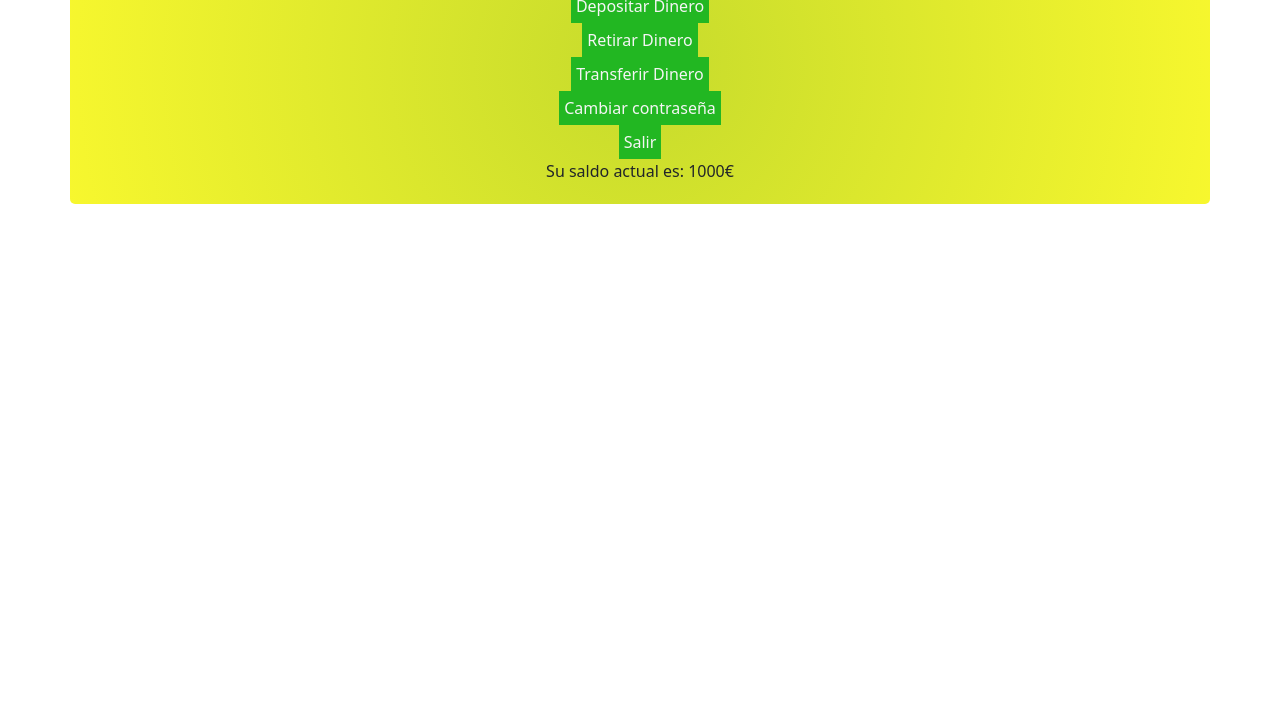
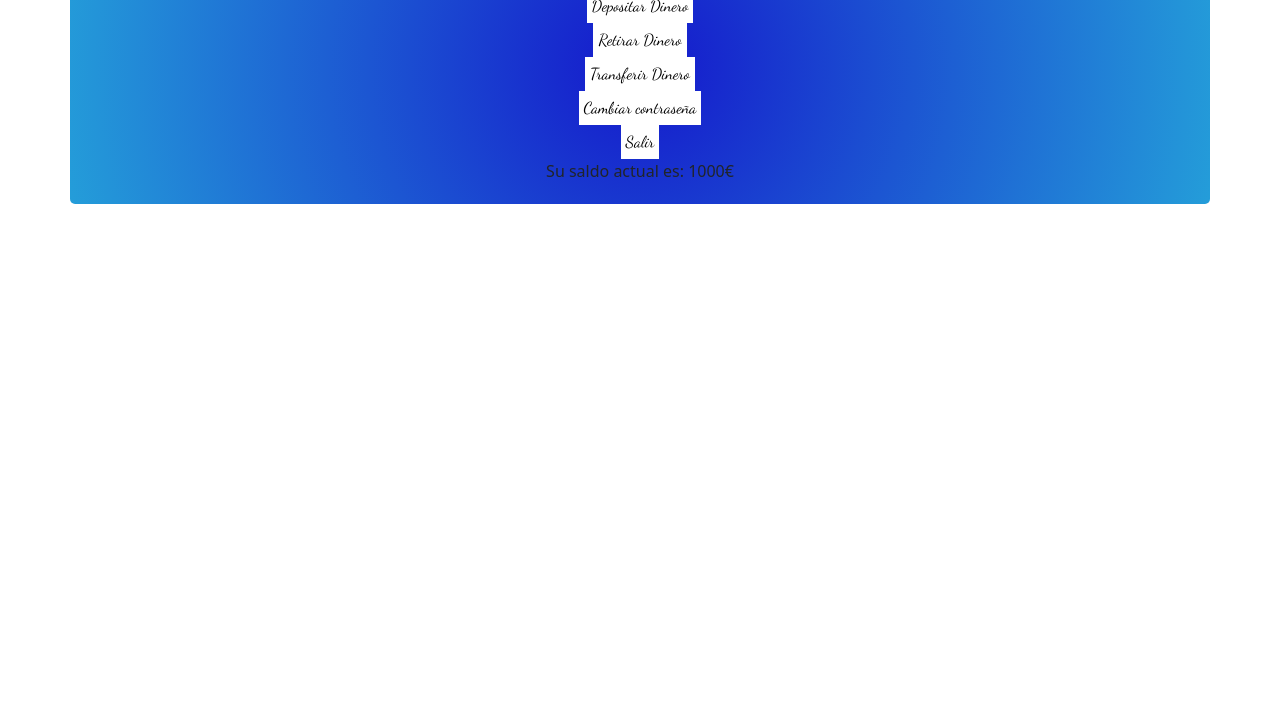
Before and after one commit to Torremolinos/EXAMEN-DIW-DWEC-TEMA2-CAJERO, a plain HTML site: page index.html in a window 1280 px wide. Shown: the part 72-800 px from the top of the page. Drawn offline with nearby package versions, Linux system fonts and the light colour scheme.

Commit message:
Cambios varios

```diff
--- a/styles/indexStyle.css
+++ b/styles/indexStyle.css
@@ -4,24 +4,27 @@
     src: url('../assets/fonts/Dancing_Script/DancingScript-VariableFont_wght.ttf') format('truetype');
 }
 
+
 body{
-  font-family:'Lucida Sans', 'Lucida Sans Regular', 'Lucida Grande', 'Lucida Sans Unicode', Geneva, Verdana, sans-serif;
+  font-family:'Dancing';
 }
 /*Agrego en el conteiner el color.*/
 .container{
     text-align: center;
-    background: radial-gradient(circle, rgb(198, 219, 44), rgb(247, 247, 46));
+    background: radial-gradient(circle, rgb(21, 24, 204), rgb(36, 157, 217));
     max-width: 600px;
     margin: auto;
     padding: 5px !important;
     border-radius: 5px;
-    box-shadow: black;
+    box-shadow: 0,0,0,2,black;
+
 }
 button{
     margin: 3px;
-    background-color: rgb(34, 183, 34);
-    color: whitesmoke;
+    background-color: rgb(255, 255, 255);
+    color: rgb(0, 0, 0);
     padding: 5px;
     border-radius: 5px;
     border-style: none;
+    font-family: 'Dancing'!important;
 }
```
Also changed, not shown: index.html (+8 -2 lines).
